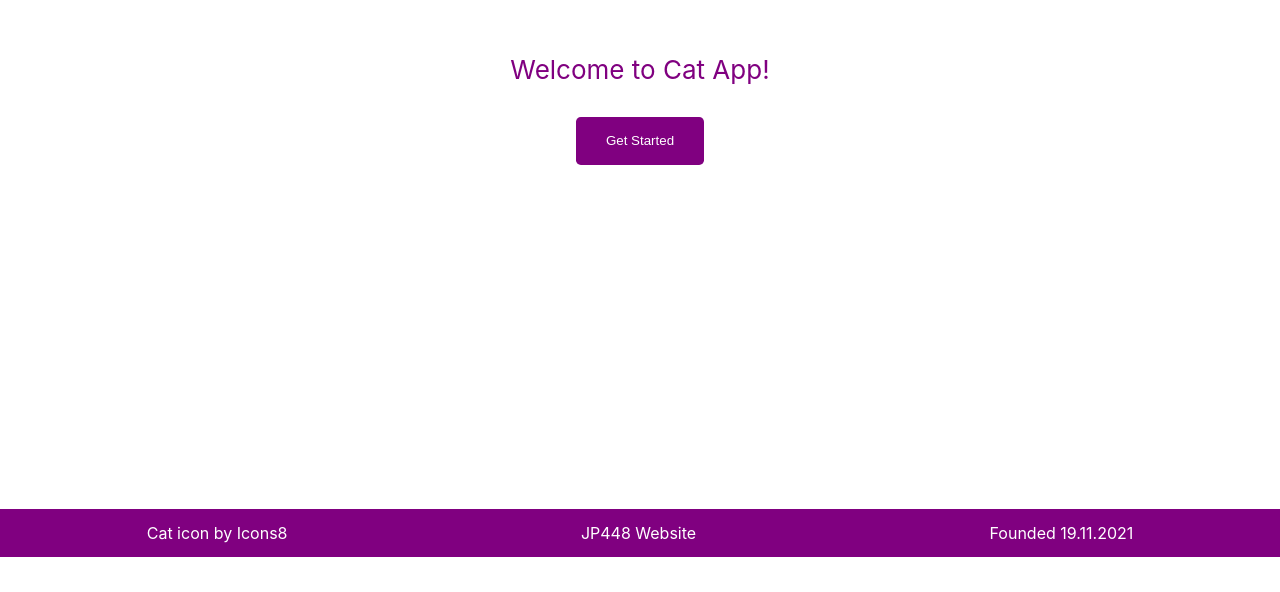
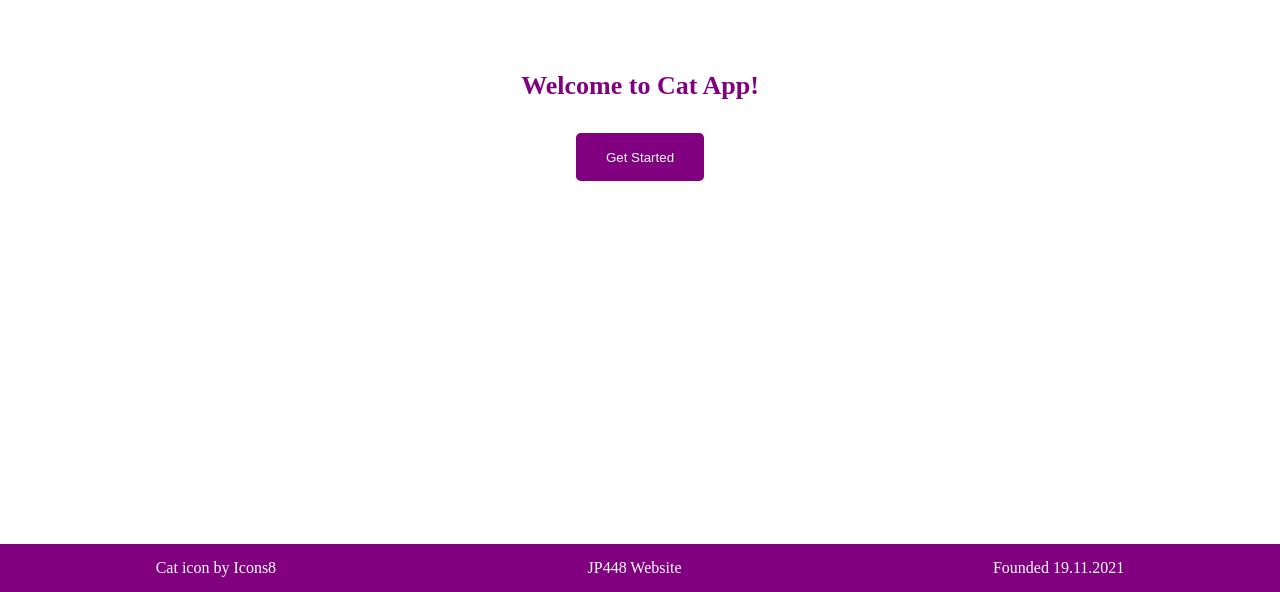
Before and after one commit to jp448/catApp, a React (Create React App) app: page / in a window 1280 px wide. Shown: the part 291-883 px from the top of the page. Before the commit the page ends 848 px from the top, so only its background shows below. Built offline with nearby package versions, Linux system fonts and the light colour scheme.

Commit message:
switched from css to styled components

```diff
--- a/package.json
+++ b/package.json
@@ -13,6 +13,7 @@
     "react": "^17.0.2",
     "react-dom": "^17.0.2",
     "react-scripts": "4.0.3",
+    "styled-components": "^5.3.3",
     "typescript": "^4.5.2",
     "web-vitals": "^1.1.2"
   },
@@ -39,5 +40,8 @@
       "last 1 firefox version",
       "last 1 safari version"
     ]
+  },
+  "devDependencies": {
+    "@types/styled-components": "^5.1.15"
   }
 }
--- a/src/App.css
+++ /dev/null
@@ -1,14 +0,0 @@
-.App {
-    text-align: center;
-}
-
-.App-header {
-    background-color: #fff;
-    display: flex;
-    min-height: 100vh;
-    flex-direction: column;
-    align-items: center;
-    justify-content: center;
-    font-size: calc(10px + 2vmin);
-    color: Purple;
-}
--- a/src/App.tsx
+++ b/src/App.tsx
@@ -1,17 +1,42 @@
 import React from 'react';
 import Footer from './Footer'
 import Button from './Button'
-import './App.css';
+import styled from "styled-components";
+import { createGlobalStyle } from 'styled-components'
+
+const GlobalStyle = createGlobalStyle`
+  body {
+    margin: 0;
+  }
+`
+
+const Header = styled.h1`
+    background-color: #fff;
+    display: flex;
+    min-height: 100vh;
+    flex-direction: column;
+    align-items: center;
+    justify-content: center;
+    font-size: calc(10px + 2vmin);
+    color: Purple;
+`;
+
+const Wrapper = styled.div`
+    text-align: center;
+`;
 
 function App() {
   return (
-    <div className="App">
-        <header className="App-header">
-            Welcome to Cat App!
-            <Button text="Get Started"/>
-        </header>
-        <Footer/>
-    </div>
+      <React.Fragment>
+          <GlobalStyle />
+          <Wrapper>
+              <Header>
+                  Welcome to Cat App!
+                  <Button text="Get Started"/>
+              </Header>
+              <Footer/>
+          </Wrapper>
+      </React.Fragment>
   );
 }
 
--- a/src/Button.css
+++ /dev/null
@@ -1,9 +0,0 @@
-.Button {
-    width: 8rem;
-    height: 3rem;
-    background-color: purple;
-    color: #FFFFFF;
-    border-radius: 0.3rem;
-    border: none;
-    margin-top: 2rem;
-}
--- a/src/Button.tsx
+++ b/src/Button.tsx
@@ -1,5 +1,15 @@
 import React from 'react';
-import './Button.css';
+import styled from "styled-components";
+
+const PrimaryBtn = styled.button`
+    width: 8rem;
+    height: 3rem;
+    background-color: purple;
+    color: #FFFFFF;
+    border-radius: 0.3rem;
+    border: none;
+    margin-top: 2rem;
+`;
 
 type ButtonProps = {
     text: string
@@ -7,7 +17,7 @@ type ButtonProps = {
 
 function Button({text}: ButtonProps) {
     return (
-        <button disabled className="Button">{text}</button>
+        <PrimaryBtn>{text}</PrimaryBtn>
     );
 }
 
--- a/src/Footer.css
+++ /dev/null
@@ -1,13 +0,0 @@
-.Footer {
-    display: flex;
-    align-items: center;
-    justify-content: space-around;
-    background-color: purple;
-    color: #ffffff;
-    height: 3rem;
-}
-
-.Footer a {
-    color: #FFFFFF;
-    text-decoration: none;
-}
--- a/src/Footer.tsx
+++ b/src/Footer.tsx
@@ -1,11 +1,31 @@
 import React from 'react';
-import './Footer.css';
+import styled from "styled-components";
+
+const StyledFooter = styled.footer`
+    display: flex;
+    align-items: center;
+    justify-content: space-around;
+    background-color: purple;
+    color: #ffffff;
+    height: 3rem;
+`;
+
+const StyledLink = styled.a`
+    color: #FFFFFF;
+    text-decoration: none;
+`;
 
 function Footer() {
     return (
-        <div className="Footer">
+        <StyledFooter className="Footer">
             <div>
-                <a target="_blank" href="https://icons8.com/icon/121439/cat">Cat</a> icon by <a target="_blank" href="https://icons8.com">Icons8</a>
+                <StyledLink target="_blank" href="https://icons8.com/icon/121439/cat">
+                    Cat
+                </StyledLink>
+                <span> icon by </span>
+                <StyledLink target="_blank" href="https://icons8.com">
+                     Icons8
+                </StyledLink>
             </div>
             <div>
                 JP448 Website
@@ -13,7 +33,7 @@ function Footer() {
             <div>
                 Founded 19.11.2021
             </div>
-        </div>
+        </StyledFooter>
     );
 }
 
--- a/src/index.css
+++ /dev/null
@@ -1,13 +0,0 @@
-body {
-  margin: 0;
-  font-family: -apple-system, BlinkMacSystemFont, 'Segoe UI', 'Roboto', 'Oxygen',
-    'Ubuntu', 'Cantarell', 'Fira Sans', 'Droid Sans', 'Helvetica Neue',
-    sans-serif;
-  -webkit-font-smoothing: antialiased;
-  -moz-osx-font-smoothing: grayscale;
-}
-
-code {
-  font-family: source-code-pro, Menlo, Monaco, Consolas, 'Courier New',
-    monospace;
-}
--- a/src/index.tsx
+++ b/src/index.tsx
@@ -1,6 +1,5 @@
 import React from 'react';
 import ReactDOM from 'react-dom';
-import './index.css';
 import App from './App';
 import reportWebVitals from './reportWebVitals';
 
```
Also changed, not shown: src/Nav.tsx (added), 1 other file (tests, documents, lock files or other folders).
